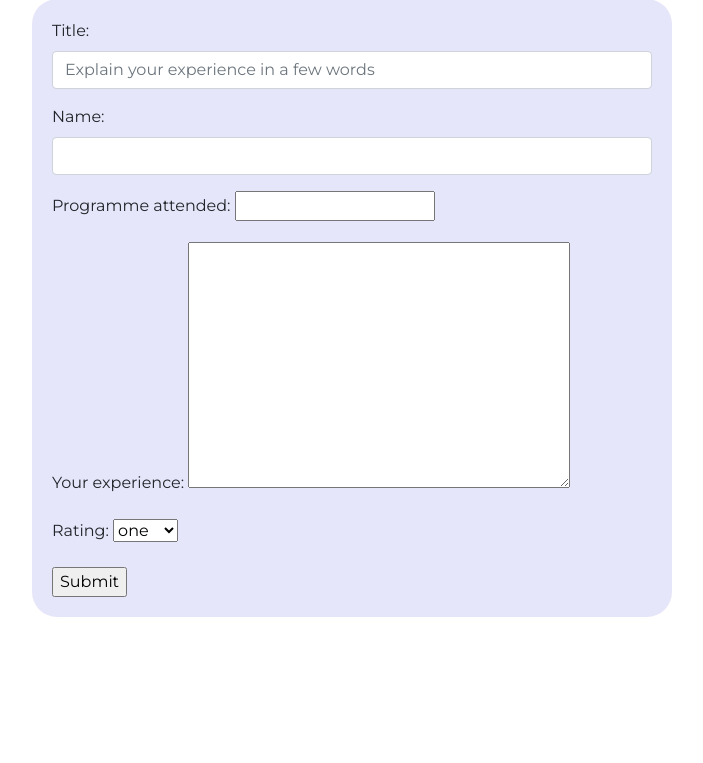
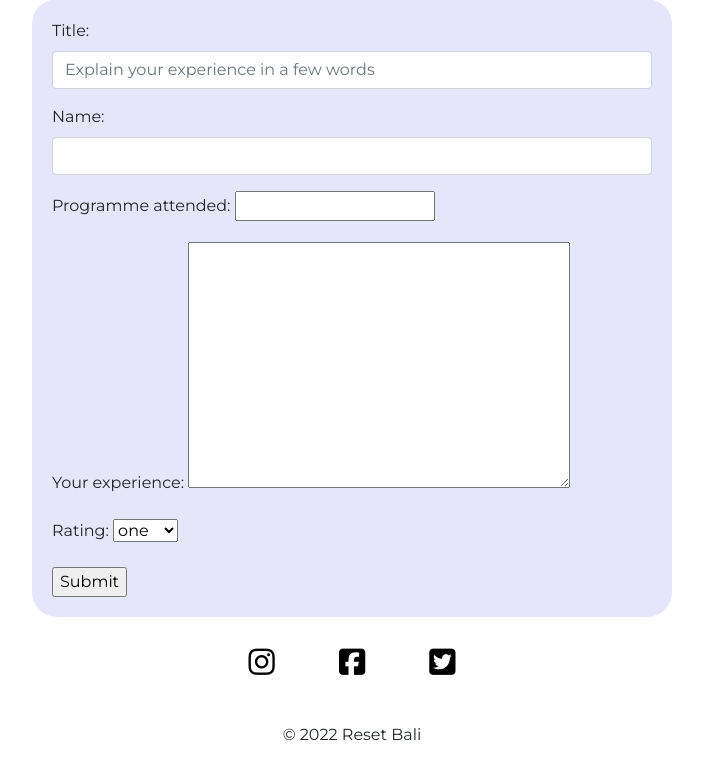
Before and after one commit to sarahob96/reset-bali, a Django app: page / in a window 1280 px wide. Shown: the part 2208-2971 px from the top of the page, without its empty margins (288-991 px from the left). Before the commit the page ends 2825 px from the top, so only its background shows below. Run offline with Django 3.2, Linux system fonts and the light colour scheme; some libraries are stand-ins or nearby versions.

Commit message:
create footer and add social links and add style

```diff
--- a/home/templates/home_page/index.html
+++ b/home/templates/home_page/index.html
@@ -149,5 +149,24 @@
             });
         </script>
 
+   <footer>
+<footer>
+        <ul class="social-links list-unstyled text-center">
+            <li>
+                <a href="https://www.instagram.com/?hl=en" target="_blank" rel="noopener"
+                    aria-label="Visit us on Instagram"><i class="fab fa-instagram" aria-hidden="true"></i></a>
+            </li>
+            <li>
+                <a href="https://www.facebook.com/" target="_blank" rel="noopener" aria-label="Visit us on Facebook"><i
+                        class="fab fa-facebook-square" aria-hidden="true"></i> </a>
+            </li>
+            <li>
+                <a href="https://twitter.com/?lang=en" target="_blank" rel="noopener" aria-label="Visit us on Twitter">
+                    <i class="fab fa-twitter-square" aria-hidden="true"></i></a>
+            </li>
+        </ul>
+        <p class="copyright text-center"> &copy; 2022 Reset Bali</p>
+    </footer>
+   </footer>
 </body>
 </html>
--- a/static/css/base.css
+++ b/static/css/base.css
@@ -122,3 +122,14 @@ ul{
     border-radius: 25px;
     padding: 20px;
 }
+
+.social-links>li {
+    display: inline;
+}
+
+.social-links i {
+    font-size: 30px;
+    padding: 30px;
+    color: black;
+
+}
```
